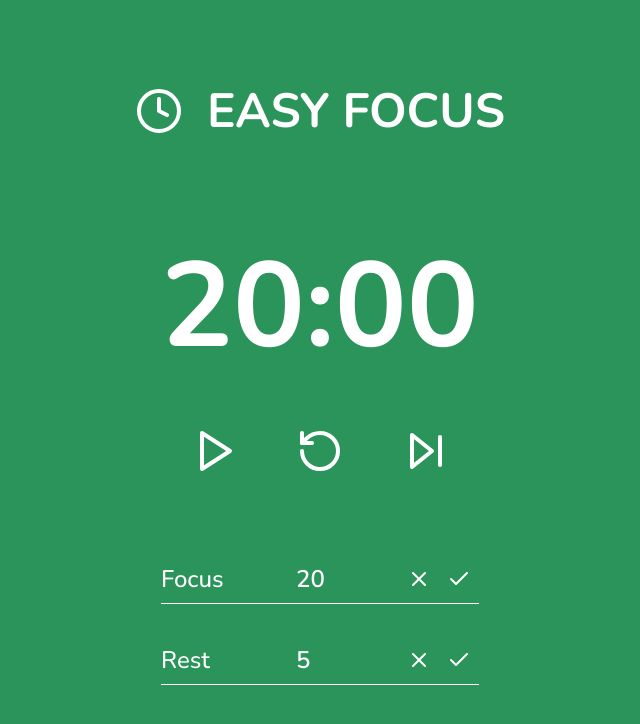
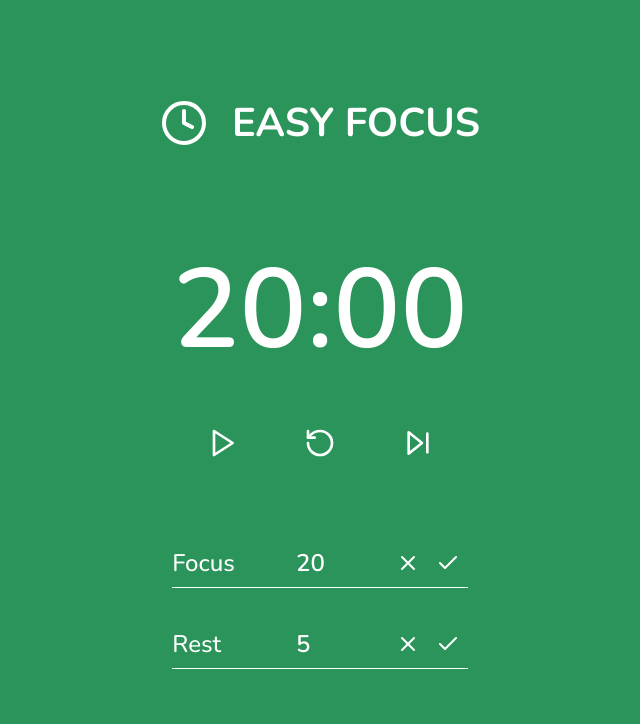
Before and after one commit to leogrigs/easy-focus, a React (Create React App) app: page / in a window 1280 px wide. Shown: the top 724 px of the page, without its empty margins (320-960 px from the left). Built offline with nearby package versions, Linux system fonts and the light colour scheme.

Commit message:
refactor: pass className as prop to dynamic render button

```diff
--- a/src/App.css
+++ b/src/App.css
@@ -45,3 +45,13 @@ main {
     }
   }
 }
+
+.button--icon {
+  width: 32px;
+  height: 32px;
+
+  @media screen and (max-width: 767px) {
+    width: 24px;
+    height: 24px;
+  }
+}
--- a/src/App.js
+++ b/src/App.js
@@ -6,7 +6,9 @@ import Button from "./components/button/button";
 import Input from "./components/input-number/input-number";
 import Timer from "./components/timer/timer";
 import Title from "./components/title/title";
-import { isMobile } from "./utils/breakpoint";
+
+// TODO: unit test
+// TODO: input validations
 
 const POMODORO_TIME = 20;
 const REST_TIME = 5;
@@ -17,7 +19,6 @@ function App() {
   const [restTime, setRestTime] = useState(REST_TIME);
   const [time, setTime] = useState(pomodoroTime);
   const [onFocus, setOnFocus] = useState(true);
-  const [buttonSize, setButtonSize] = useState(isMobile() ? 24 : 48);
 
   useEffect(() => {
     if (isOn) {
@@ -38,13 +39,6 @@ function App() {
   useEffect(() => {
     handleReset();
   }, [onFocus, pomodoroTime, restTime]);
-
-  useEffect(() => {
-    function handleResize() {
-      setButtonSize(isMobile() ? 24 : 48);
-    }
-    window.addEventListener("resize", handleResize);
-  });
 
   const handleToggle = () => {
     setIsOn((isOn) => !isOn);
@@ -78,18 +72,27 @@ function App() {
 
         <div className="container-button">
           <Button
-            size={buttonSize}
+            className="button--icon"
             icon={isOn ? Pause : Play}
             onClick={handleToggle}
           />
-          <Button size={buttonSize} icon={RotateCcw} onClick={handleReset} />
-          <Button size={buttonSize} icon={SkipForward} onClick={handleNext} />
+          <Button
+            className="button--icon"
+            icon={RotateCcw}
+            onClick={handleReset}
+          />
+          <Button
+            className="button--icon"
+            icon={SkipForward}
+            onClick={handleNext}
+          />
         </div>
 
         <div className="container-input">
           <Input
             label="Focus"
             id="focus"
+            className="test"
             defaultValue={pomodoroTime}
             onSetValue={(value) => setPomodoroTime(value)}
           />
--- a/src/components/button/button.js
+++ b/src/components/button/button.js
@@ -1,9 +1,9 @@
 import "./button.css";
 
-export default function Button({ label, icon: Icon, size , onClick }) {
+export default function Button({ label, icon: Icon, className , onClick }) {
   return (
     <button className="button" onClick={onClick}>
-      <Icon size={size} />
+      <Icon className={className} />
     </button>
   );
 }
--- a/src/components/timer/timer.css
+++ b/src/components/timer/timer.css
@@ -1,7 +1,7 @@
 .counter {
-  font-size: 120px;
-  font-weight: 700;
-  line-height: 128px;
+  font-size: 112px;
+  font-weight: 600;
+  line-height: 120px;
   color: #fff;
   background-color: transparent;
   border: none;
--- a/src/components/title/title.css
+++ b/src/components/title/title.css
@@ -8,8 +8,8 @@
 
   .title {
     margin: 0;
-    font-size: 48px;
-    line-height: 56px;
+    font-size: 40px;
+    line-height: 48px;
     font-weight: 700;
   }
 
--- a/src/utils/breakpoint.js
+++ /dev/null
@@ -1,3 +0,0 @@
-export function isMobile() {
-  return window.innerWidth < 768;
-}
```
